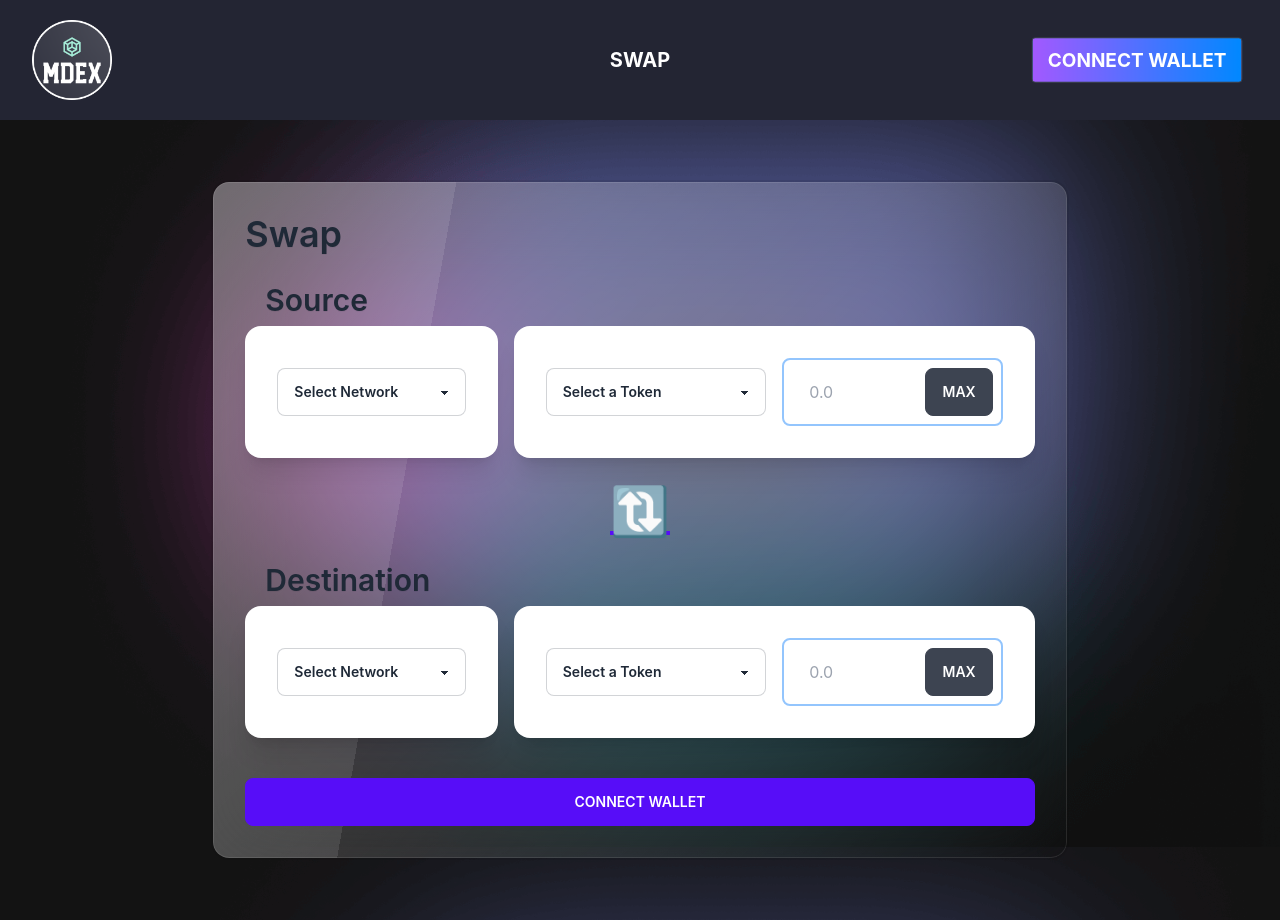
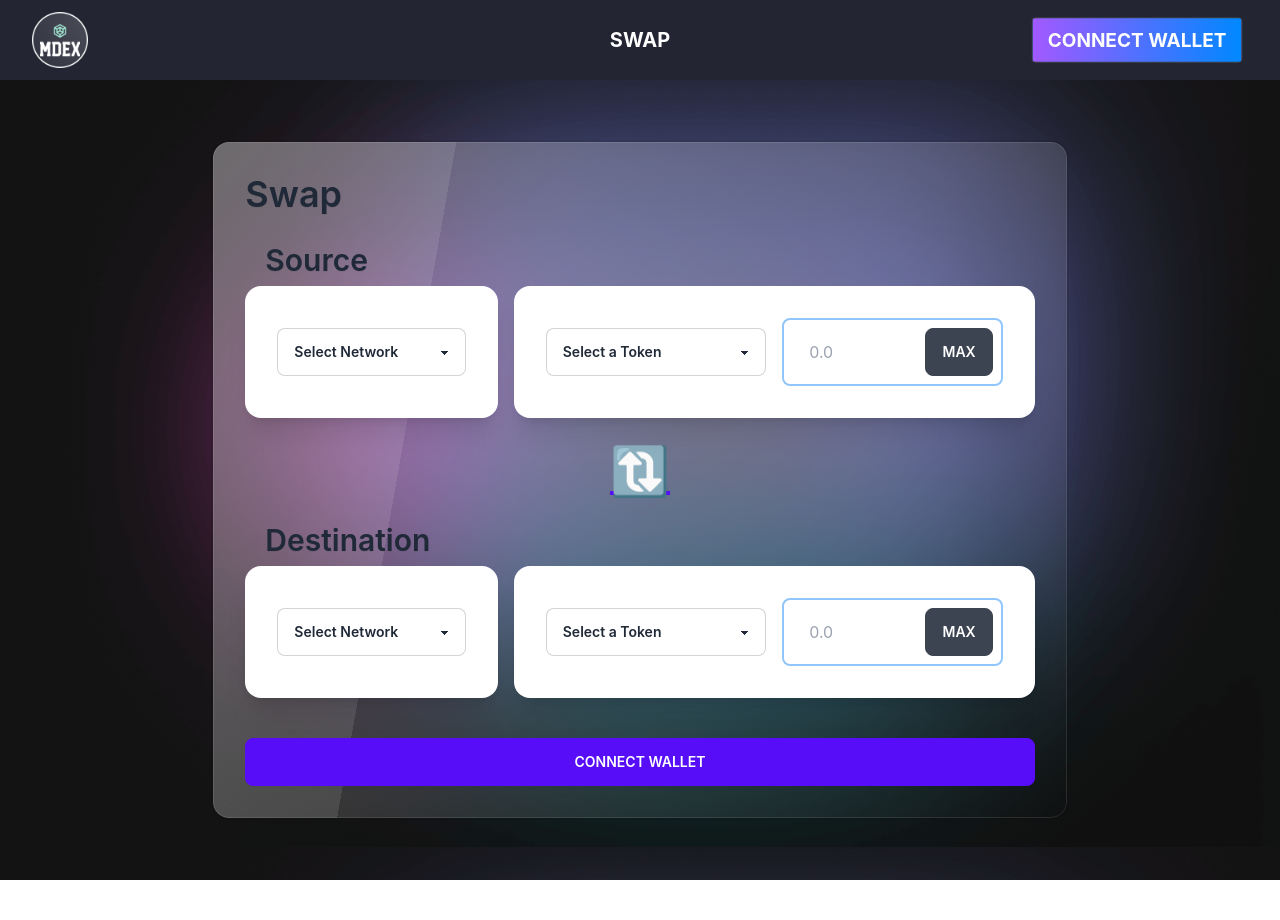
Before and after one commit to underledgerteam/mdex, a React (Create React App) app: page / in a window 1280 px wide. After the commit the page ends 880 px from the top, so only its background shows below. Built offline with nearby package versions, Linux system fonts and the light colour scheme.

Commit message:
:wrench: #9 Reduce NavbarMenu

```diff
--- a/src/components/Navbar.jsx
+++ b/src/components/Navbar.jsx
@@ -17,7 +17,7 @@ const Navbar = () => {
 
   return (
     <div className="flex flex-col">
-      <div className="navbar bg-custom-navbar w-full lg:mx-auto justify-between items-center font-bold lg:px-8 py-5">
+      <div className="navbar bg-custom-navbar w-full lg:mx-auto justify-between items-center font-bold lg:px-8 py-3">
         <div className="navbar-start">
           <div className="md:hidden flex dropdown">
             <label tabindex="0" className="btn btn-white mr-4">
@@ -33,7 +33,7 @@ const Navbar = () => {
               })}
             </ul>
           </div>
-          <div className="w-20">
+          <div className="w-14">
             <button className="text-xl flex text-2xl text-white uppercase font-bold cursor-pointer"><img src={MdexLogo} /></button>
           </div>
         </div>
@@ -51,7 +51,7 @@ const Navbar = () => {
           {!isConnected ? (
             <button className="btn btn-connect" onClick={() => handleConnectWallet}>Connect Wallet</button>
           ) : (
-            <button className="inline-block text-2xl px-4 py-2 leading-none border rounded-lg text-white mt-4 lg:mt-0 cursor-pointer">{shortenAddress(walletAddress)}</button>
+            <button className="inline-block text-xl px-4 py-2 leading-none border rounded-lg text-white mt-4 lg:mt-0 cursor-pointer">{shortenAddress(walletAddress)}</button>
           )}
         </div>
       </div>
```
